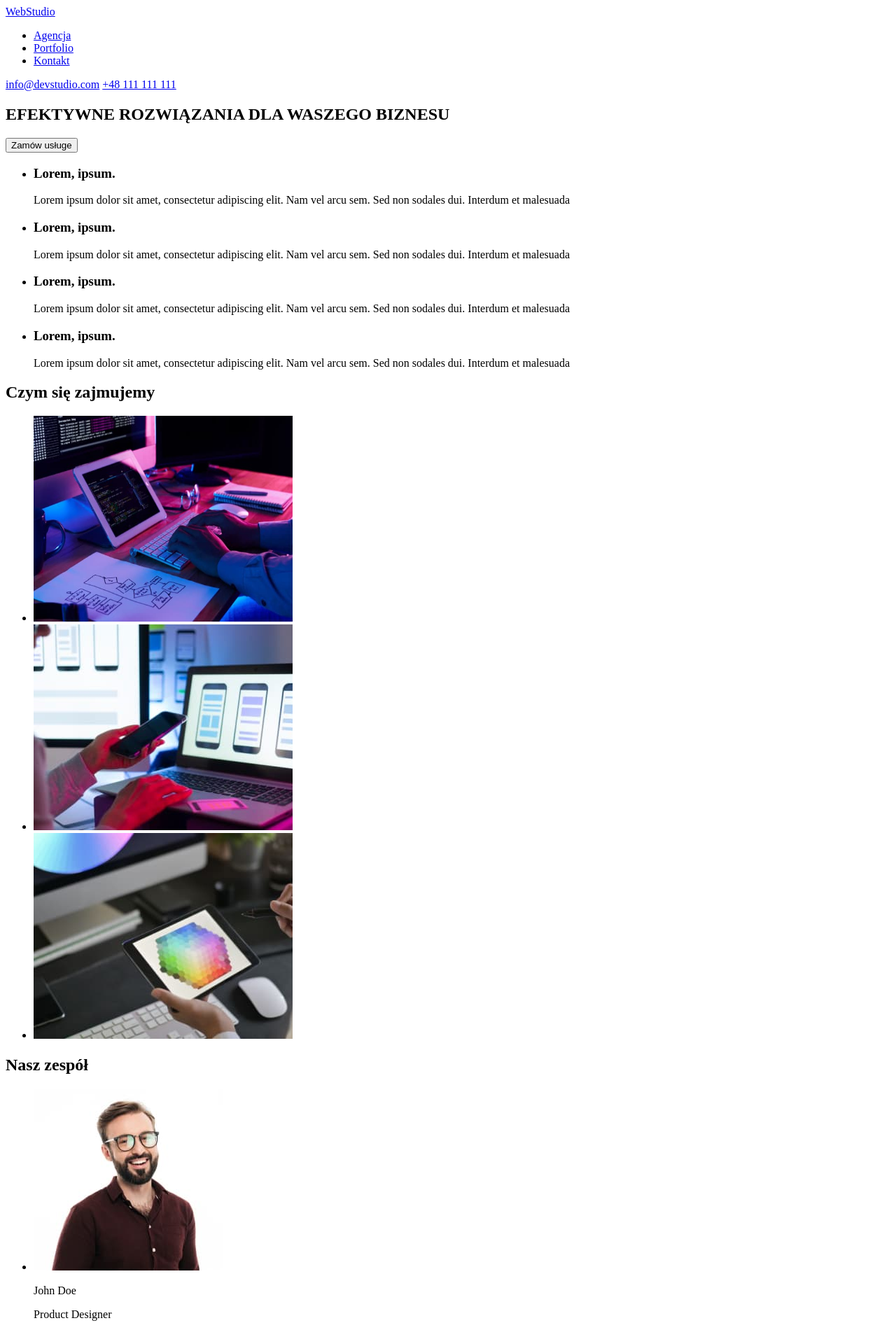
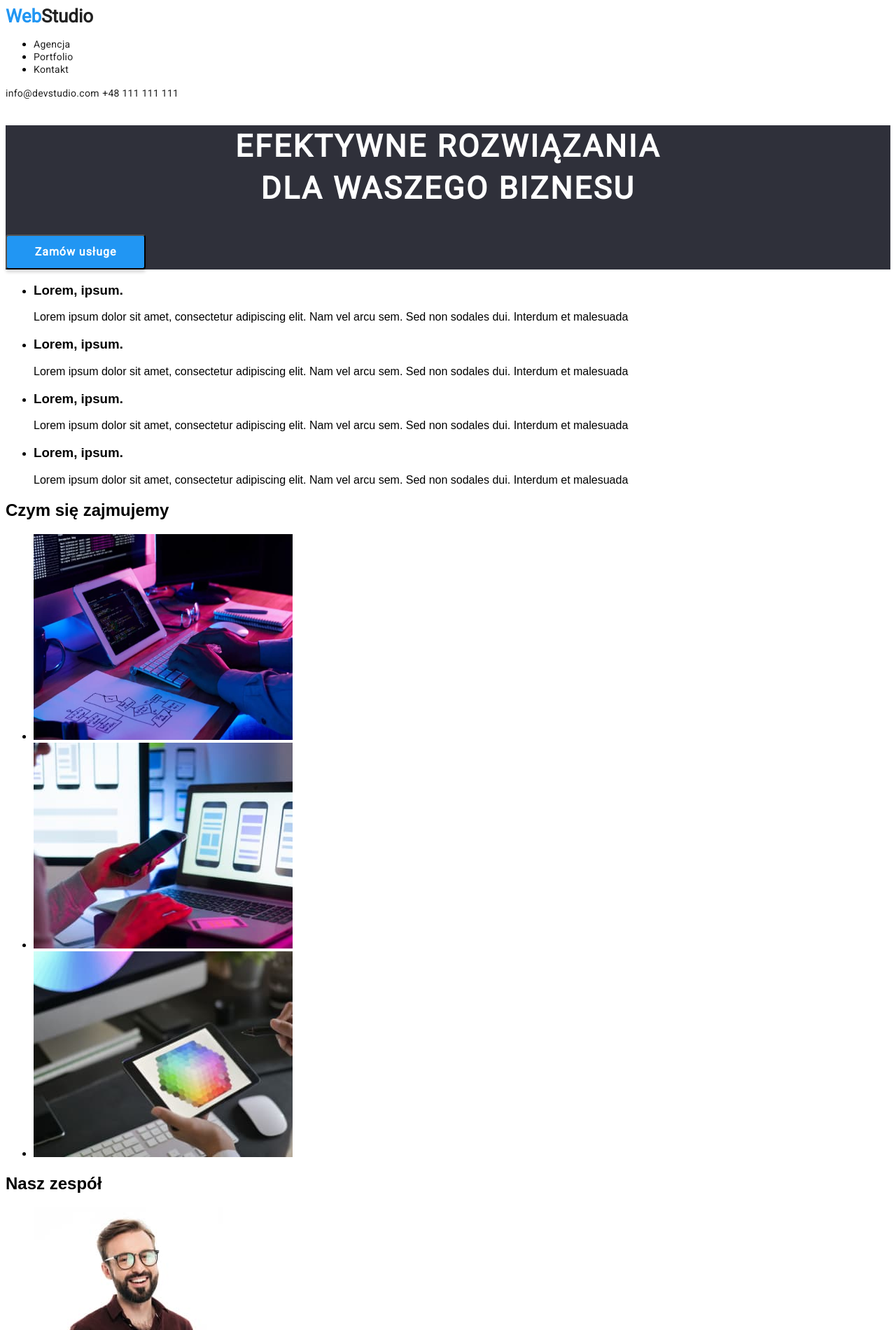
Before and after one commit to MateuszTyb/goit-markup-hw-02, a plain HTML site: page index.html in a window 1280 px wide. Shown: the top 1900 px of the page at 70% size. Drawn offline with Linux system fonts and the light colour scheme.

Commit message:
Pierwsza wersja

```diff
--- a/index.html
+++ b/index.html
@@ -4,25 +4,29 @@
     <meta charset="UTF-8" />
     <meta http-equiv="X-UA-Compatible" content="IE=edge" />
     <meta name="viewport" content="width=device-width, initial-scale=1.0" />
+    <link rel="stylesheet" href="styles/style.css">
+    <link rel="preconnect" href="https://fonts.googleapis.com">
+<link rel="preconnect" href="https://fonts.gstatic.com" crossorigin>
+<link href="https://fonts.googleapis.com/css2?family=Open+Sans&family=Roboto&display=swap" rel="stylesheet">
     <title>Zadanie 1</title>
   </head>
   <body>
     <header>
-      <a href="#mainweb">WebStudio</a>
+      <a class="logo" href="#mainweb">Web<span>Studio</span></a>
       <nav>
-        <ul>
-          <li><a href="#Agencja">Agencja</a></li>
-          <li><a href="#Portfolio">Portfolio</a></li>
-          <li><a href="#Kontakt">Kontakt</a></li>
+        <ul class="navigation-links">
+          <li><a class="nav-link" href="#Agencja">Agencja</a></li>
+          <li><a class="nav-link" href="#Portfolio">Portfolio</a></li>
+          <li><a class="nav-link" href="#Kontakt">Kontakt</a></li>
         </ul>
       </nav>
-      <a href="mailto:info@devstudio.com">info@devstudio.com</a>
-      <a href="phone:+48111111111">+48 111 111 111</a>
+      <a class="nav-link" href="mailto:info@devstudio.com">info@devstudio.com</a>
+      <a class="nav-link" href="phone:+48111111111">+48 111 111 111</a>
     </header>
     <main>
-      <section>
-        <h1>EFEKTYWNE ROZWIĄZANIA DLA WASZEGO BIZNESU</h1>
-        <button type="button">Zamów usługe</button>
+      <section class="hero">
+        <h1 class="hero-header">EFEKTYWNE ROZWIĄZANIA <br/> DLA WASZEGO BIZNESU</h1>
+        <button class="hero-button" type="button">Zamów usługe</button>
       </section>
       <div>
         <ul>
@@ -93,8 +97,8 @@
               height="260"
               alt="smiling man in glasses, with a short beard, and in a maroon buttoned shirt"
             />
-            <p>John Doe</p>
-            <p>Product Designer</p>
+            <p class="employee-name">John Doe</p>
+            <p class="employee-position">Product Designer</p>
           </li>
 
           <li>
@@ -104,8 +108,8 @@
               height="260"
               alt="smiling woman with long blonde hair, glasses and a darker jacket."
             />
-            <p>John Doe</p>
-            <p>Frontend Developer</p>
+            <p class="employee-name" >John Doe</p>
+            <p class="employee-position">Frontend Developer</p>
           </li>
 
           <li>
@@ -115,8 +119,8 @@
               height="260"
               alt="smiling man with short facial hair and blue buttoned shirt"
             />
-            <p>John Doe</p>
-            <p>Marketing</p>
+            <p class="employee-name">John Doe</p>
+            <p class="employee-position">Marketing</p>
           </li>
 
           <li>
@@ -126,8 +130,8 @@
               height="260"
               alt="smiling man in glasses, with medium facial hair, and in a black T-shirt"
             />
-            <p>John Doe</p>
-            <p>UI Designer</p>
+            <p class="employee-name">John Doe</p>
+            <p class="employee-position">UI Designer</p>
           </li>
         </ul>
       </section>
--- /dev/null
+++ b/styles/style.css
@@ -0,0 +1,87 @@
+body {
+    font-family: "Roboto", "Open Sans", "Raleway", sans-serif;
+    font-family: "Raleway", sans-serif;
+  }
+
+a {
+  text-decoration: inherit;
+  cursor: pointer;
+}
+
+.logo {
+  font-family: "Raleway", "Roboto", "Open Sans", sans-serif;
+  font-style: normal;
+  font-weight: 700;
+  font-size: 26px;
+  color: #2196f3;
+}
+span {
+    color: #212121;}
+
+.nav-link {
+  font-family: "Roboto", sans-serif;
+  font-style: normal;
+  font-weight: 500;
+  font-size: 14px;
+  letter-spacing: 0.02em;
+  color: #212121;
+}
+
+.nav-link:hover {
+  color: #2196f3;
+}
+
+.hero-header {
+  font-family: "Roboto", sans-serif;
+  font-style: normal;
+  font-weight: 900;
+  font-size: 44px;
+  line-height: 60px;
+  text-align: center;
+  letter-spacing: 0.06em;
+  color: #FFFFFF;
+}
+
+.hero{
+    background-color: #2F303A;
+}
+
+.hero-button{
+background: #2196F3;
+box-shadow: 0px 4px 4px rgba(0, 0, 0, 0.15);
+border-radius: 4px;
+font-family: "Roboto", sans-serif;
+font-style: normal;
+font-weight: bold;
+font-size: 16px;
+line-height: 30px;
+display: center;
+align-items: center;
+text-align: center;
+letter-spacing: 0.06em;
+width: 200px;
+height: 50px;
+color: #FFFFFF;
+}
+
+.employee-name {
+  font-family: "Roboto", "Open Sans", sans-serif;
+  font-style: normal;
+  font-size: 16px;
+  line-height: 19px;
+  text-align: center;
+  letter-spacing: 0.03em;
+  font-weight: 500;
+  color: #212121;
+}
+
+.employee-position {
+  font-family: "Roboto", "Open Sans", sans-serif;
+  font-style: normal;
+  font-size: 16px;
+  line-height: 19px;
+  text-align: center;
+  letter-spacing: 0.03em;
+  font-weight: normal;
+  color: #757575;
+}
```
Also changed, not shown: portfolio.html (added, +96 -0 lines), images/portfolio/img.jpg (added), images/portfolio/img1.jpg (added), images/portfolio/img2.jpg (added), images/portfolio/img3.jpg (added), images/portfolio/img4.jpg (added), images/portfolio/img5.jpg (added), images/portfolio/img6.jpg (added), images/portfolio/img7.jpg (added), images/portfolio/img8.jpg (added).
